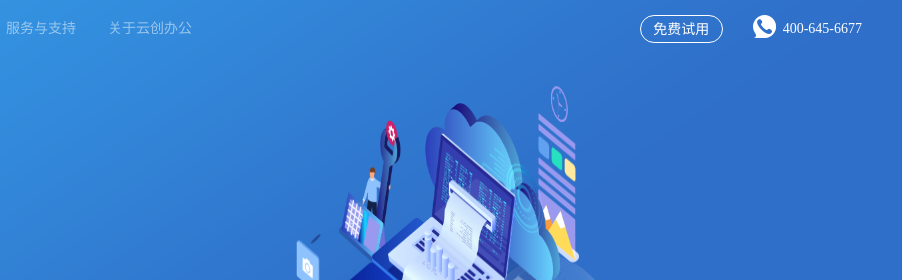
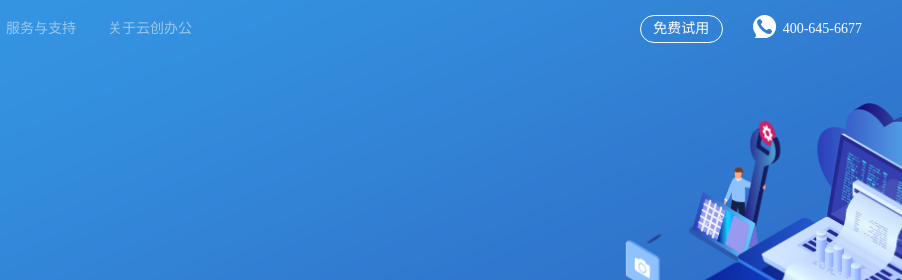
Before and after one commit to 2632582657/OA, a plain HTML site: page HRM.html in a window 1280 px wide. Shown: the top 280 px of the page, 378-1280 px from the left. Drawn offline with Linux system fonts and the light colour scheme.

Commit message:
背景裁切

```diff
--- a/HRM.html
+++ b/HRM.html
@@ -41,7 +41,7 @@
     <div class="contianer">
         <div id="header" class="header">
         </div>
-        <div class="content" style="background: url('./images/HRM/bg.png') no-repeat;background-size: 100% 100%;">
+        <div class="content" style="background: url('./images/HRM/bg.png') no-repeat;background-size:cover;">
             <div class="content_title_box">
                 <div class="content_title">
                     <h2>云创HRM</h2>
--- a/css/OA_header.css
+++ b/css/OA_header.css
@@ -96,7 +96,7 @@
     border-radius:14px;
     font-size: 14px;
     text-align: center;
-    line-height: 28px;
+    line-height: 26px;
 }
 .phone p{
     font-weight:400;
--- a/css/index.css
+++ b/css/index.css
@@ -675,6 +675,7 @@
     width: 100%;
     height: 255px;
     background: url('../images/index/setiao@2x.png');
+    background-size: cover;
     transform: translateY(60%);
     z-index: -2;
     overflow: hidden;
```
